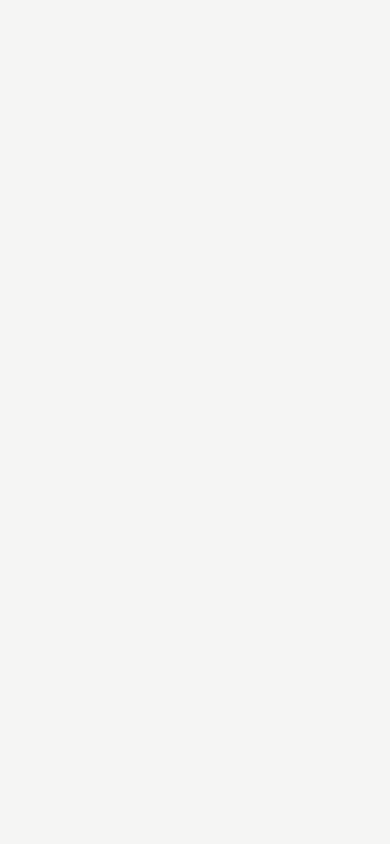
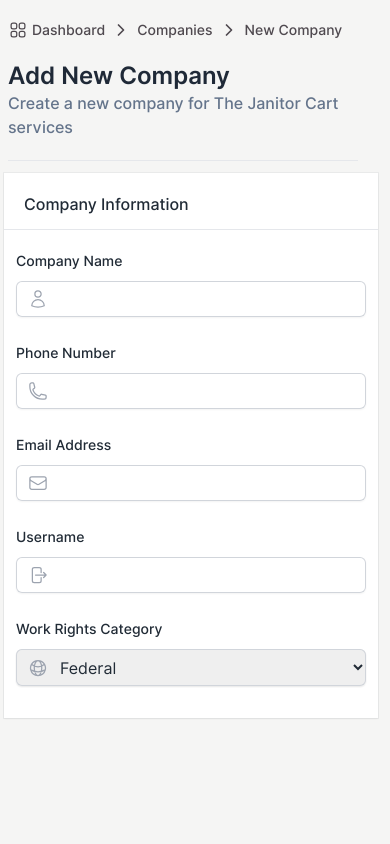
Before and after one commit to StevenLeQ/janitor-cart-web, a React (Vite) app: page /newCompany in a window 390 px wide. Shown: the top 844 px of the page. Built offline with nearby package versions, Linux system fonts and the light colour scheme.

Commit message:
Responsive UI changes

```diff
--- a/src/App.tsx
+++ b/src/App.tsx
@@ -11,8 +11,8 @@ function App() {
   return (
     // Span entire screen
     <>
-      <div className="md:flex bg-stone-100">
-        <div className="h-screen sticky top-0 invisible lg:visible">
+      <div className="flex bg-stone-100">
+        <div className="h-screen sticky top-0">
         <SidebarFinal />
         </div>
 
--- a/src/components/Dashboard/DashboardItem.tsx
+++ b/src/components/Dashboard/DashboardItem.tsx
@@ -23,7 +23,7 @@ const DashboardItem: React.FC<HeaderProps> = ({
   icon,
 }) => {
   return (
-    <div className="flex col-span-3 justify-evenly items-center bg-white rounded-lg w-full h-full p-1 border">
+    <div className="flex lg:col-span-3 sm:col-span-6 col-span-12 justify-evenly items-center bg-white rounded-lg w-full h-full p-1 border">
       <div className="flex flex-col h-4/5 w-full">
         {/* Royal Blue Icons w/ light blue bg */}
         <div className="flex flex-col mx-5 my-1">
--- a/src/scenes/pages/Companies/Companies.tsx
+++ b/src/scenes/pages/Companies/Companies.tsx
@@ -27,6 +27,7 @@ const bread = [
 const Companies = () => {
   return (
     <div className="w-full mb-5">
+
       <div className="m-5 mx-10 flex flex-col items-center gap-5">
         {/* Outside Header and H-rule */}
         <Header
--- a/src/scenes/pages/Companies/Sub/CreateCompany.tsx
+++ b/src/scenes/pages/Companies/Sub/CreateCompany.tsx
@@ -2,7 +2,13 @@
 
 import Header from "../../../../components/Header/Header";
 
-import { UserIcon, PhoneIcon, EnvelopeIcon, ArrowRightOnRectangleIcon, GlobeAltIcon } from "@heroicons/react/24/outline";
+import {
+  UserIcon,
+  PhoneIcon,
+  EnvelopeIcon,
+  ArrowRightOnRectangleIcon,
+  GlobeAltIcon,
+} from "@heroicons/react/24/outline";
 
 const bread = [
   { name: "Companies", link: "/companies", current: true },
@@ -12,7 +18,7 @@ const bread = [
 const CreateCompany = () => {
   return (
     <div className="w-full mb-5">
-      <div className="m-5 mx-10 flex flex-col items-center gap-5">
+      <div className="sm:m-5 sm:mx-10 m-3 mx-1 flex flex-col items-center gap-5">
         {/* Outside Header and H-rule */}
         <Header
           title="Add New Company"
@@ -22,7 +28,7 @@ const CreateCompany = () => {
       </div>
 
       {/* The whole form layout */}
-      <div className="m-5 ml-11 space-y-10 divide-y divide-gray-900/10">
+      <div className="sm:m-5 sm:ml-11 m-3 ml-1 space-y-10 divide-y divide-gray-900/10 text-font-black">
         {/* Set the width depending on screen size */}
         <div className="grid grid-cols-1 gap-x-8 gap-y-8 2xl:grid-cols-5 md:grid-cols-3">
           <form className="bg-white shadow-sm ring-1 ring-gray-900/5 sm:rounded-lg md:col-span-2">
@@ -34,14 +40,13 @@ const CreateCompany = () => {
               <hr className="h-px mt-3 border-1 border-gray-200" />
             </div>
 
-            <div className="px-4 py-6 sm:p-8 mt-3">
-              <div className="grid max-w-2xl grid-cols-1 gap-x-6 gap-y-6 sm:grid-cols-6">
-
+            <div className="px-3 py-6 sm:p-5 mt-3 mb-2">
+              <div className="grid max-w-2xl grid-cols-1 gap-x-4 gap-y-6 sm:grid-cols-6">
                 {/* Company Name */}
                 <div className="sm:col-span-3">
                   <label
                     htmlFor="name"
-                    className="block text-sm font-medium leading-6 text-gray-900"
+                    className="block text-sm font-medium leading-6 "
                   >
                     Company Name
                   </label>
@@ -56,7 +61,7 @@ const CreateCompany = () => {
                       type="name"
                       name="name"
                       id="name"
-                      className="block w-full rounded-md border-0 py-1.5 pl-10 text-gray-900 ring-1 ring-inset ring-gray-300 focus:ring-2 focus:ring-inset focus:ring-indigo-600 sm:text-sm sm:leading-6 outline-none"
+                      className="block w-full rounded-md border-0 py-1.5 pl-10  ring-1 ring-inset ring-gray-300 focus:ring-2 focus:ring-inset focus:ring-indigo-600 sm:text-sm sm:leading-6 outline-none"
                     />
                   </div>
                 </div>
@@ -65,7 +70,7 @@ const CreateCompany = () => {
                 <div className="sm:col-span-3">
                   <label
                     htmlFor="phone"
-                    className="block text-sm font-medium leading-6 text-gray-900"
+                    className="block text-sm font-medium leading-6 "
                   >
                     Phone Number
                   </label>
@@ -80,7 +85,7 @@ const CreateCompany = () => {
                       type="phone"
                       name="phone"
                       id="phone"
-                      className="block w-full rounded-md border-0 py-1.5 pl-10 text-gray-900 ring-1 ring-inset ring-gray-300 focus:ring-2 focus:ring-inset focus:ring-indigo-600 sm:text-sm sm:leading-6 outline-none"
+                      className="block w-full rounded-md border-0 py-1.5 pl-10  ring-1 ring-inset ring-gray-300 focus:ring-2 focus:ring-inset focus:ring-indigo-600 sm:text-sm sm:leading-6 outline-none"
                     />
                   </div>
                 </div>
@@ -89,7 +94,7 @@ const CreateCompany = () => {
                 <div className="sm:col-span-6">
                   <label
                     htmlFor="email"
-                    className="block text-sm font-medium leading-6 text-gray-900"
+                    className="block text-sm font-medium leading-6 "
                   >
                     Email Address
                   </label>
@@ -104,7 +109,7 @@ const CreateCompany = () => {
                       type="email"
                       name="email"
                       id="email"
-                      className="block w-full rounded-md border-0 py-1.5 pl-10 text-gray-900 ring-1 ring-inset ring-gray-300 focus:ring-2 focus:ring-inset focus:ring-indigo-600 sm:text-sm sm:leading-6 outline-none"
+                      className="block w-full rounded-md border-0 py-1.5 pl-10  ring-1 ring-inset ring-gray-300 focus:ring-2 focus:ring-inset focus:ring-indigo-600 sm:text-sm sm:leading-6 outline-none"
                     />
                   </div>
                 </div>
@@ -113,7 +118,7 @@ const CreateCompany = () => {
                 <div className="sm:col-span-6">
                   <label
                     htmlFor="user"
-                    className="block text-sm font-medium leading-6 text-gray-900"
+                    className="block text-sm font-medium leading-6 "
                   >
                     Username
                   </label>
@@ -128,7 +133,7 @@ const CreateCompany = () => {
                       type="user"
                       name="user"
                       id="user"
-                      className="block w-full rounded-md border-0 py-1.5 pl-10 text-gray-900 ring-1 ring-inset ring-gray-300 focus:ring-2 focus:ring-inset focus:ring-indigo-600 sm:text-sm sm:leading-6 outline-none"
+                      className="block w-full rounded-md border-0 py-1.5 pl-10  ring-1 ring-inset ring-gray-300 focus:ring-2 focus:ring-inset focus:ring-indigo-600 sm:text-sm sm:leading-6 outline-none"
                     />
                   </div>
                 </div>
@@ -137,19 +142,27 @@ const CreateCompany = () => {
                 <div className="sm:col-span-6">
                   <label
                     htmlFor="rights"
-                    className="block text-sm font-medium leading-6 text-gray-900"
+                    className="block text-sm font-medium leading-6 "
                   >
                     Work Rights Category
                   </label>
+                  <div className="relative mt-2 rounded-md shadow-sm">
+                    <div className="pointer-events-none absolute inset-y-0 left-0 flex items-center pl-3">
+                      <GlobeAltIcon
+                        className="h-5 w-5 text-gray-400"
+                        aria-hidden="true"
+                      />
+                    </div>
                     <select
                       id="rights"
                       name="rights"
-                    className="mt-2 block w-full rounded-md border-0 py-2 pl-3 pr-10 text-gray-900 ring-1 ring-inset ring-gray-300 focus:ring-2 focus:ring-indigo-600 sm:text-sm sm:leading-6 outline-none shadow-sm"
+                      className="mt-2 block w-full rounded-md border-0 py-2 pl-10 pr-10  ring-1 ring-inset ring-gray-300 focus:ring-2 focus:ring-indigo-600 sm:text-sm sm:leading-6 outline-none shadow-sm"
                       defaultValue="Canada"
                     >
                       <option>Federal</option>
                       <option>State</option>
                     </select>
+                  </div>
                 </div>
               </div>
             </div>
--- a/src/scenes/pages/dashboard.tsx
+++ b/src/scenes/pages/dashboard.tsx
@@ -51,7 +51,7 @@ const Dashboard = () => {
           subtitle="Total Customers"
           percent={faker.number.float({ min: -100, max: 100, precision: 0.01 })}
           icon={<BuildingOfficeIcon className="w-10 h-10" />}
-          link="https://example.com"
+          link="/companies"
         />
         <DashboardItem
           title={faker.number.int({ min: 100, max: 1000000})}
@@ -61,11 +61,11 @@ const Dashboard = () => {
         />
 
         {/* Second two items, revenue graph and leaflet chloropleth map */}
-        <div className="relative col-span-8 h-[22rem] bg-white rounded-lg border px-6 pt-3 pb-5">
+        <div className="lg:col-span-8 col-span-12 h-[22rem] bg-white rounded-lg border px-6 pt-3 pb-5">
           <RevenueLineChart />
         </div>
 
-        <div className="relative col-span-4 h-full rounded-lg overflow-hidden">
+        <div className="lg:col-span-4 col-span-12 h-[22rem] rounded-lg overflow-hidden">
           <SellsChloropleth />
         </div>
       </div>
```
Lines whose indentation alone changed are shown as unchanged.
